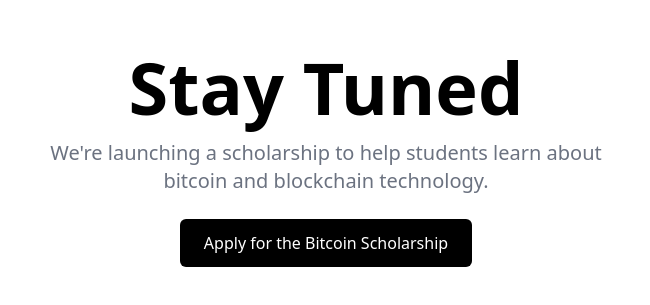
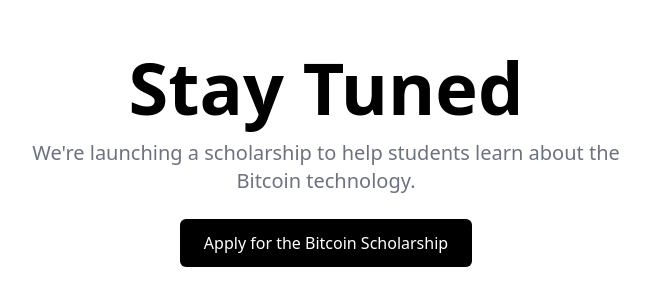
Before and after one commit to bitcoin-dev-project/bitcoin-scholarship, a website: page index.html in a window 1280 px wide. Shown: the part 241-546 px from the top of the page, without its empty margins (314-964 px from the left). Drawn offline with Linux system fonts and the light colour scheme.

Commit message:
fix(home-page): add necessary text corrections

```diff
--- a/index.html
+++ b/index.html
@@ -3,7 +3,7 @@
   <head>
     <meta charset="UTF-8" />
     <meta name="viewport" content="width=device-width, initial-scale=1.0" />
-    <title>Document</title>
+    <title>Bitcoin Scholarship</title>
     <link rel="stylesheet" href="./style.css" />
     <link rel="stylesheet" href="./output.css" />
   </head>
@@ -11,7 +11,7 @@
     <main class="flex flex-col h-screen items-center justify-center text-center gap-4 p-4">
       <h1 class="text-4xl sm:text-4xl md:text-7xl font-bold text-black">Stay Tuned</h1>
       <p class="text-center text-gray-500 dark:text-gray-400 text-base md:text-xl max-w-[600px] font-normal mb-2">
-        We're launching a scholarship to help students learn about bitcoin and blockchain technology.
+        We're launching a scholarship to help students learn about the Bitcoin technology.
       </p>
       <button class="bg-black font- text-white w-fit p-3 px-6 rounded-md text-sm md:text-base hover:bg-transparent hover:border-2 hover:border-black hover:text-black">
         Apply for the Bitcoin Scholarship
```
